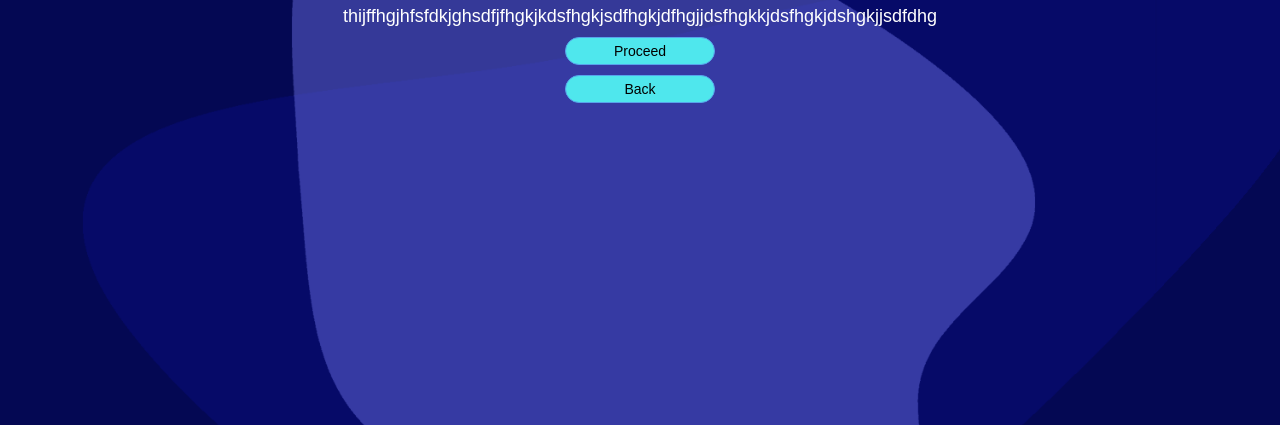
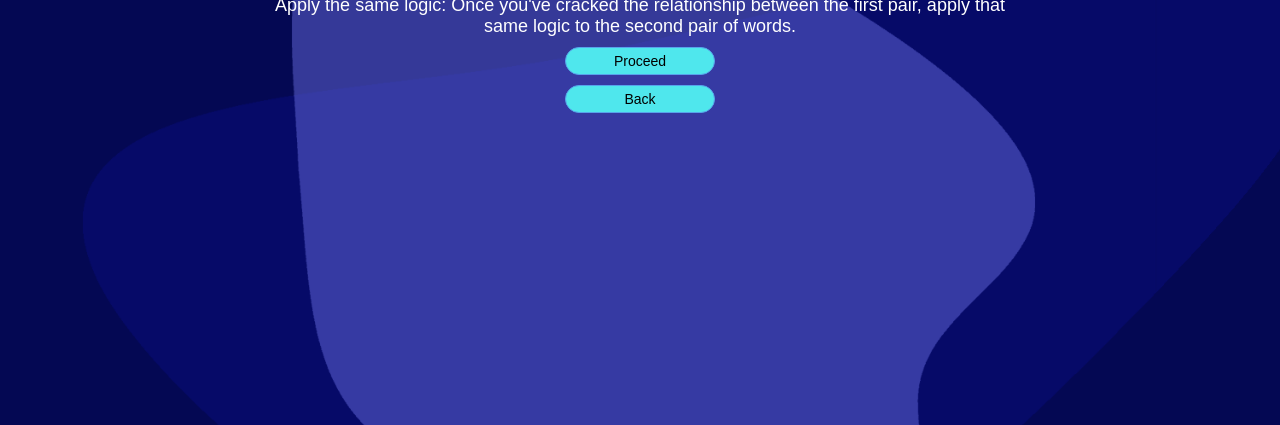
Before and after one commit to Jumsol/Jumsol.github.io, a plain HTML site: page Analytical_Ability/InstructionWord.html in a window 1280 px wide. Shown: the part 375-800 px from the top of the page. Drawn offline with Linux system fonts and the light colour scheme.

Commit message:
change question

```diff
--- a/Analytical_Ability/InstructionWord.html
+++ b/Analytical_Ability/InstructionWord.html
@@ -1,5 +1,6 @@
 <!DOCTYPE html>
 <html lang="en">
+
 <head>
     <meta charset="UTF-8">
     <meta name="viewport" content="width=device-width, initial-scale=1.0">
@@ -7,14 +8,18 @@
     <title>Instruction</title>
     <link rel="stylesheet" href="/app.css">
 </head>
+
 <body>
     <div class="container">
         <div id="home" class="flex-center flex-column">
             <h1>Instruction</h1><br>
-                <h3>thijffhgjhfsfdkjghsdfjfhgkjkdsfhgkjsdfhgkjdfhgjjdsfhgkkjdsfhgkjdshgkjjsdfdhg </h3>
-                    <a class="btn" href="/Analytical_Ability/word.html">Proceed</a>
-                    <a class="btn" href="/Analytical_Ability/analitical_ability.html">Back</a>
+            <h3>Apply the same logic: Once you've cracked the relationship between the first pair, apply that same logic
+                to the second
+                pair of words. </h3>
+            <a class="btn" href="/Analytical_Ability/word.html">Proceed</a>
+            <a class="btn" href="/Analytical_Ability/analitical_ability.html">Back</a>
         </div>
     </div>
 </body>
+
 </html>
```
Also changed, not shown: About/about.html (+12 -7 lines), Analytical_Ability/InstructionLogical.html (+5 -1 lines), Numerical_Ability/InstructionProbSol.html (+4 -1 lines).
